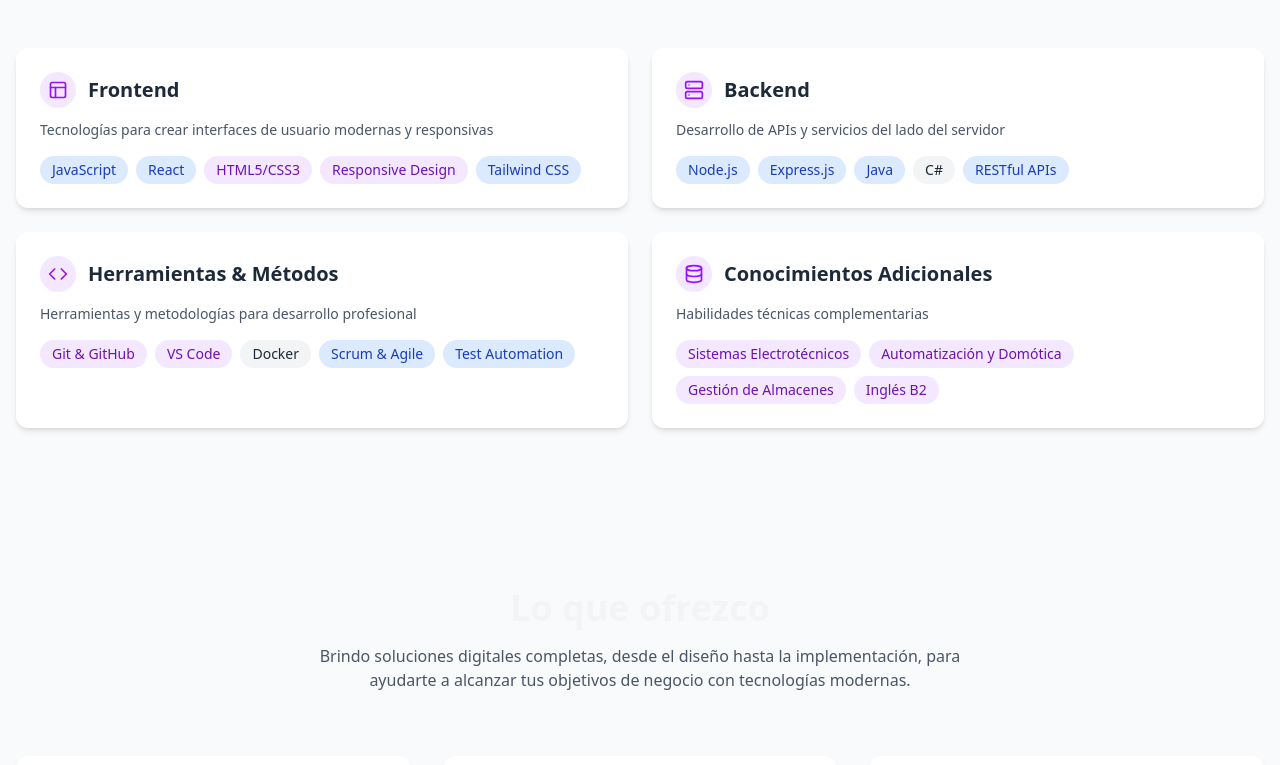
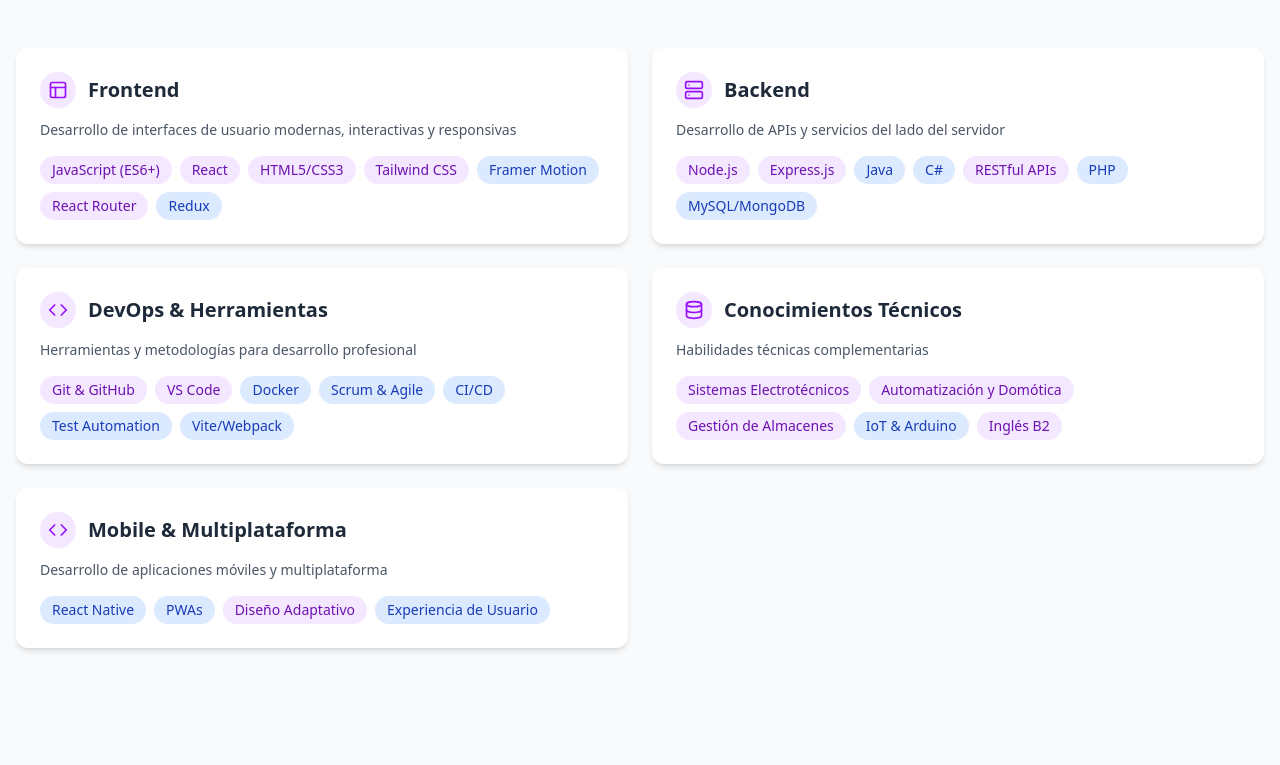
Before and after one commit to Bluexerry/Portfolio, a React (Vite) app: page / in a window 1280 px wide. Shown: the part 2744-3509 px from the top of the page. Built offline with nearby package versions, Linux system fonts and the light colour scheme.

Commit message:
Contacto
Contacto mejorado.

```diff
--- a/src/data/skills.js
+++ b/src/data/skills.js
@@ -2,13 +2,15 @@ export const skillsData = [
     {
         category: "Frontend",
         icon: "frontend",
-        description: "Tecnologías para crear interfaces de usuario modernas y responsivas",
+        description: "Desarrollo de interfaces de usuario modernas, interactivas y responsivas",
         skills: [
-            { name: "JavaScript", level: "Intermediate" },
-            { name: "React", level: "Intermediate" },
+            { name: "JavaScript (ES6+)", level: "Advanced" },
+            { name: "React", level: "Advanced" },
             { name: "HTML5/CSS3", level: "Advanced" },
-            { name: "Responsive Design", level: "Advanced" },
-            { name: "Tailwind CSS", level: "Intermediate" }
+            { name: "Tailwind CSS", level: "Advanced" },
+            { name: "Framer Motion", level: "Intermediate" },
+            { name: "React Router", level: "Advanced" },
+            { name: "Redux", level: "Intermediate" }
         ]
     },
     {
@@ -16,73 +18,50 @@ export const skillsData = [
         icon: "backend",
         description: "Desarrollo de APIs y servicios del lado del servidor",
         skills: [
-            { name: "Node.js", level: "Intermediate" },
-            { name: "Express.js", level: "Intermediate" },
+            { name: "Node.js", level: "Advanced" },
+            { name: "Express.js", level: "Advanced" },
             { name: "Java", level: "Intermediate" },
-            { name: "C#", level: "Basic" },
-            { name: "RESTful APIs", level: "Intermediate" }
+            { name: "C#", level: "Intermediate" },
+            { name: "RESTful APIs", level: "Advanced" },
+            { name: "PHP", level: "Intermediate" },
+            { name: "MySQL/MongoDB", level: "Intermediate" }
         ]
     },
     {
-        category: "Herramientas & Métodos",
+        category: "DevOps & Herramientas",
         icon: "code",
         description: "Herramientas y metodologías para desarrollo profesional",
         skills: [
             { name: "Git & GitHub", level: "Advanced" },
             { name: "VS Code", level: "Advanced" },
-            { name: "Docker", level: "Basic" },
+            { name: "Docker", level: "Intermediate" },
             { name: "Scrum & Agile", level: "Intermediate" },
-            { name: "Test Automation", level: "Intermediate" }
+            { name: "CI/CD", level: "Intermediate" },
+            { name: "Test Automation", level: "Intermediate" },
+            { name: "Vite/Webpack", level: "Intermediate" }
         ]
     },
     {
-        category: "Conocimientos Adicionales",
+        category: "Conocimientos Técnicos",
         icon: "database",
         description: "Habilidades técnicas complementarias",
         skills: [
             { name: "Sistemas Electrotécnicos", level: "Advanced" },
             { name: "Automatización y Domótica", level: "Advanced" },
             { name: "Gestión de Almacenes", level: "Advanced" },
+            { name: "IoT & Arduino", level: "Intermediate" },
             { name: "Inglés B2", level: "Advanced" }
+        ]
+    },
+    {
+        category: "Mobile & Multiplataforma",
+        icon: "mobile",
+        description: "Desarrollo de aplicaciones móviles y multiplataforma",
+        skills: [
+            { name: "React Native", level: "Intermediate" },
+            { name: "PWAs", level: "Intermediate" },
+            { name: "Diseño Adaptativo", level: "Advanced" },
+            { name: "Experiencia de Usuario", level: "Intermediate" }
         ]
     }
 ];
-
-export const skills = [
-    {
-        name: "React",
-        level: 80,
-        icon: "react",
-        description: "Desarrollo de interfaces modernas con React"
-    },
-    {
-        name: "JavaScript",
-        level: 85,
-        icon: "javascript",
-        description: "ES6+, programación asíncrona, conceptos funcionales"
-    },
-    {
-        name: "Node.js",
-        level: 75,
-        icon: "nodejs",
-        description: "Construcción de servicios backend y APIs"
-    },
-    {
-        name: "Desarrollo Frontend",
-        level: 85,
-        icon: "frontend",
-        description: "HTML5, CSS3, diseño responsivo"
-    },
-    {
-        name: "Java",
-        level: 65,
-        icon: "java",
-        description: "Desarrollo de aplicaciones y automatización de pruebas"
-    },
-    {
-        name: "Base de Datos",
-        level: 75,
-        icon: "database",
-        description: "MySQL, MongoDB, diseño y gestión"
-    },
-];
```
Also changed, not shown: src/components/sections/Contact.jsx (+31 -21 lines).
